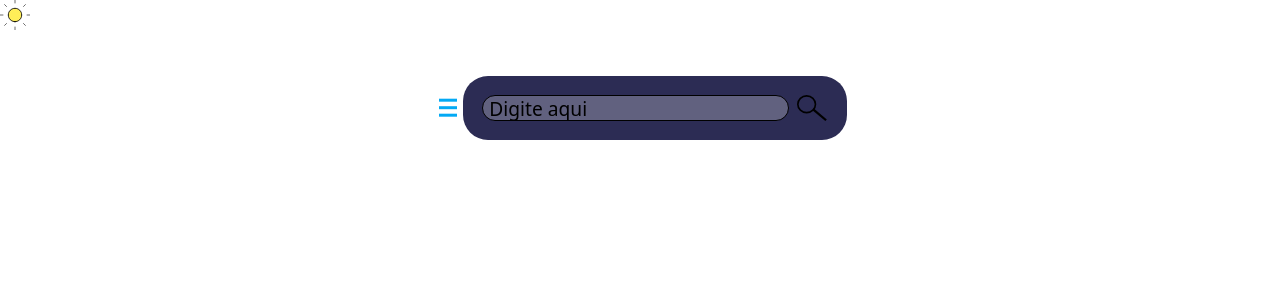
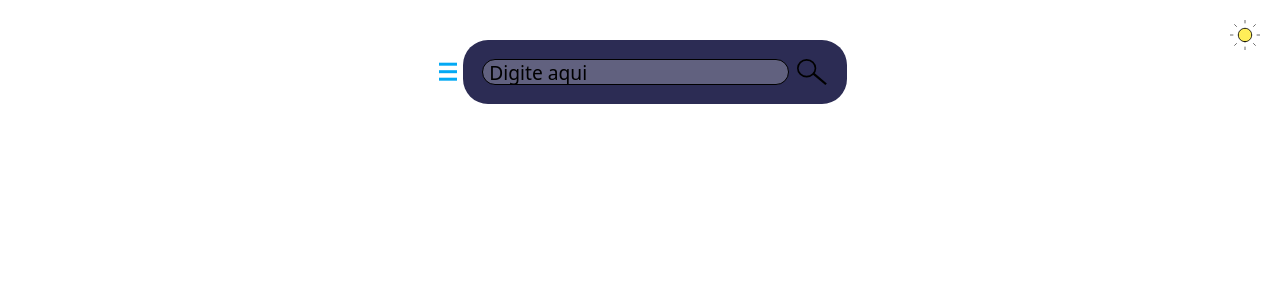
Before and after one commit to yoshtempest/manhwa-library, a Next.js app: page / in a window 1280 px wide. Shown: the top 300 px of the page. Built offline with nearby package versions, Linux system fonts and the light colour scheme.

Commit message:
fix: ThemeProvider position

```diff
--- a/src/app/layout.tsx
+++ b/src/app/layout.tsx
@@ -33,9 +33,9 @@ export default function RootLayout({
       className="light" // classe padrão
     >
       <body className={`${geistSans.variable} ${geistMono.variable}`}>
-        <ThemeProvider>
-          {children}
-        </ThemeProvider>
+          <ThemeProvider>
+            {children}
+          </ThemeProvider>
       </body>
     </html>
   );
--- a/src/components/Header/ThemeProvider/index.tsx
+++ b/src/components/Header/ThemeProvider/index.tsx
@@ -33,6 +33,7 @@ export function ThemeProvider({ children }: { children: React.ReactNode }) {
   return (
     <>
       {/* Botão Toggle */}
+      <div className={styles.themeToggle}>
         <button
           onClick={() => setTheme(theme === "dark" ? "light" : "dark")}
           aria-label={`${theme === "dark" ? "light" : "dark"}`}
@@ -42,6 +43,8 @@ export function ThemeProvider({ children }: { children: React.ReactNode }) {
             alt={`Theme Icon ${theme === "dark" ? "light" : "dark"}`}
           />
         </button>
+      </div>
+
 
       {/* Content of aplication */}
       {children}
--- /dev/null
+++ b/src/components/Header/ThemeProvider/styles.module.css
@@ -0,0 +1,19 @@
+.themeToggle {
+    position: fixed; /* Usando fixed em vez de absolute para ficar relativo à viewport */
+    top: 20px;
+    right: 20px;
+    z-index: 1000; /* Garante que fique acima de outros elementos */
+}
+
+/* Opcional: estilize o botão */
+.themeToggle button {
+    background: none;
+    border: none;
+    cursor: pointer;
+    padding: 0;
+    width: 100%;
+    height: 100%;
+    display: flex;
+    align-items: center;
+    justify-content: center;
+}
```
Lines whose indentation alone changed are shown as unchanged.
